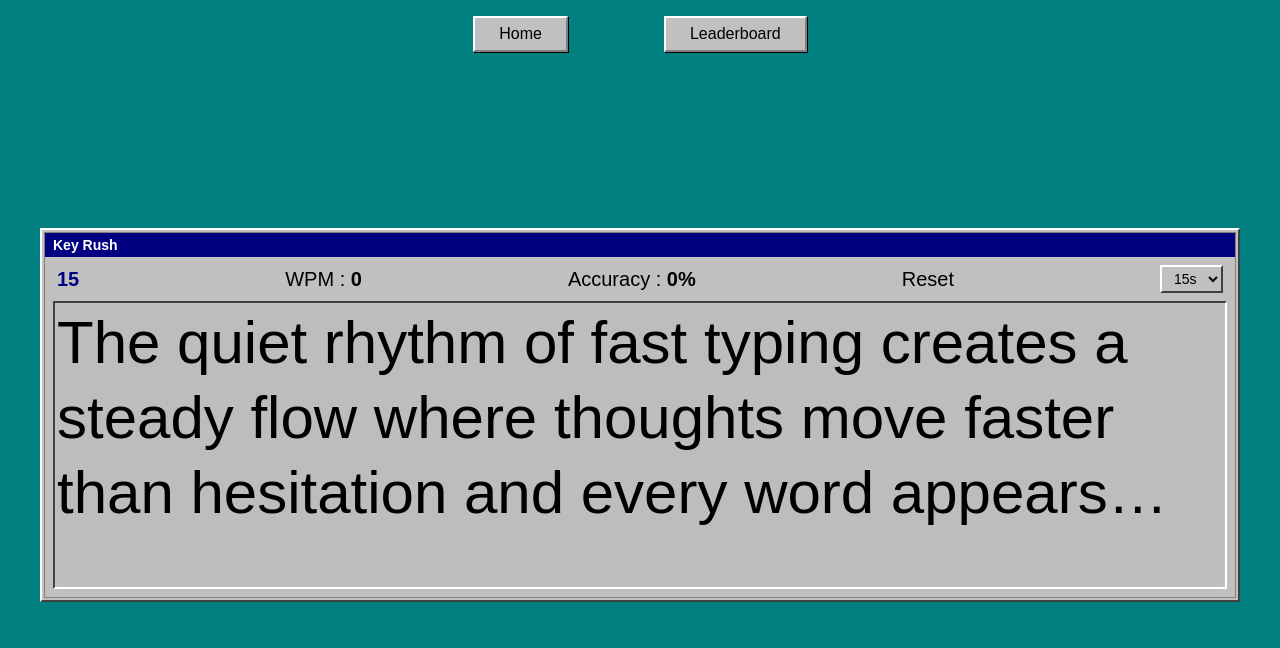
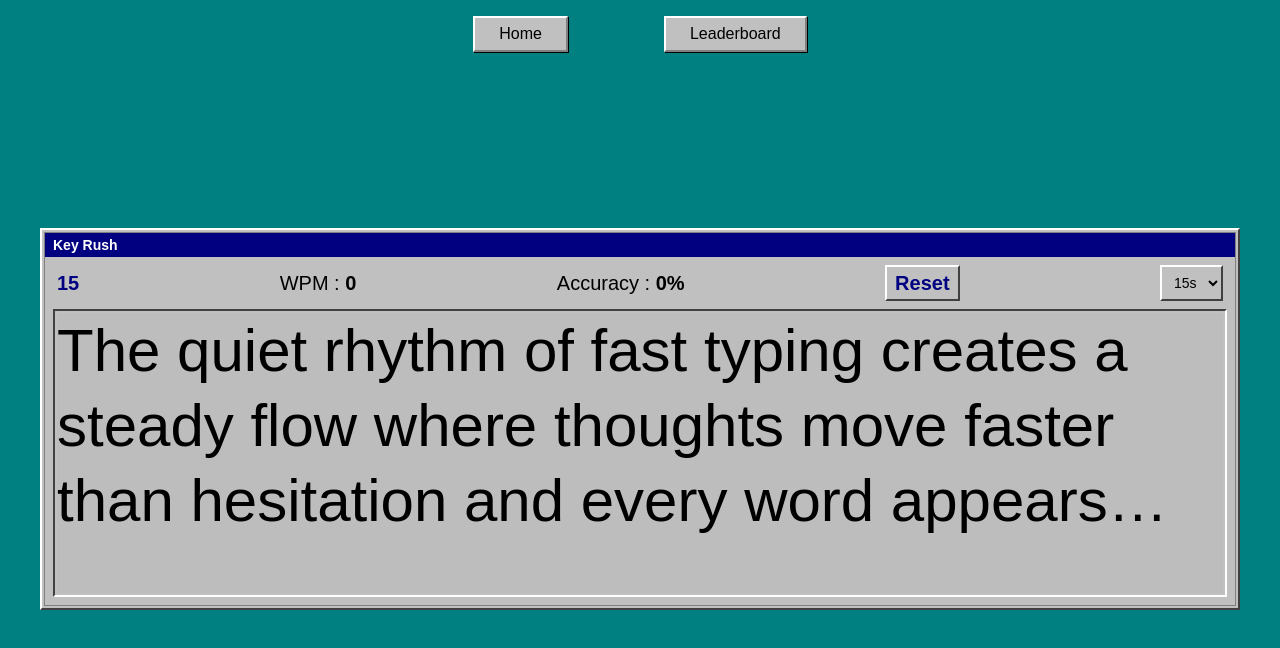
Before and after one commit to gunjanrawat5/KeyRush2, a Next.js app in the folder keyrush-frontend/: page / in a window 1280 px wide. Shown: the top 648 px of the page. Built offline with nearby package versions, Linux system fonts and the light colour scheme; a web font is replaced by a local one.

Commit message:
Added reset button

```diff
--- a/keyrush-frontend/src/components/TypingWindow.tsx
+++ b/keyrush-frontend/src/components/TypingWindow.tsx
@@ -40,16 +40,22 @@ const TypingWindow = () => {
 
         <div className="p-2">
           <div className="text-xl mb-2 px-1 flex justify-between">
-            <p className="text-[#000080] font-bold">{timeLeft}</p>
-            <p>
+            <p className="text-[#000080] font-bold mt-1">{timeLeft}</p>
+            <p className="mt-1">
               WPM : <span className="font-bold">{WPM}</span>
             </p>
-            <p>
+            <p className="mt-1">
               Accuracy : <span className="font-bold">{accuracy}%</span>
             </p>
 
-            <p className="">Reset</p>
-
+            <button
+              type="button"
+              onClick={() => resetGame(duration)}
+              className="px-2 py-0.5 bg-[#C0C0C0]
+              border-t-2 border-l-2 border-white
+              border-b-2 border-r-2 border-b-[#404040] border-r-[#404040]                    active:border-t-2 active:border-l-2 active:border-t-[#404040] active:border-l-[#404040] active:border-b-2 active:border-r-2 active:border-b-white active:border-r-white text-[#000080] font-bold" >
+              Reset
+            </button>
             <TimeDropdown time={duration} onChange={handleDurationChange} />
           </div>
 
```
